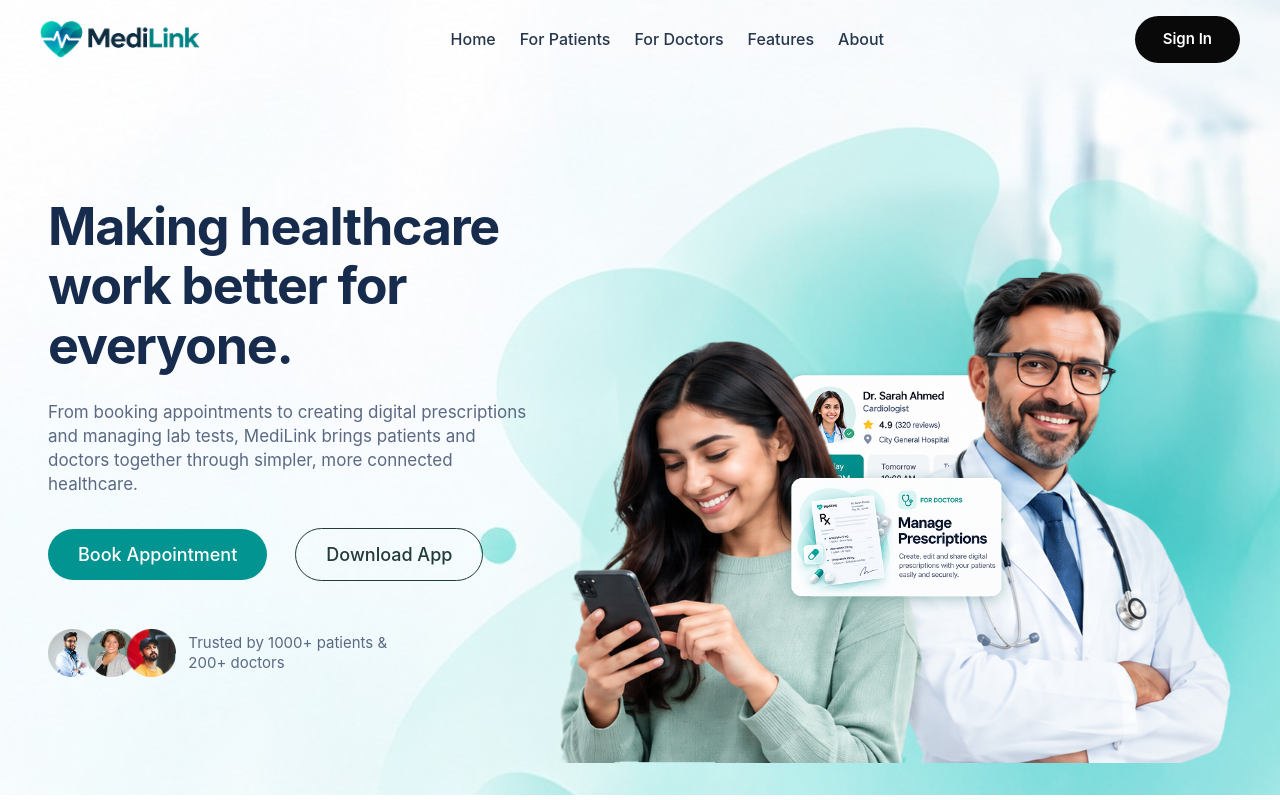
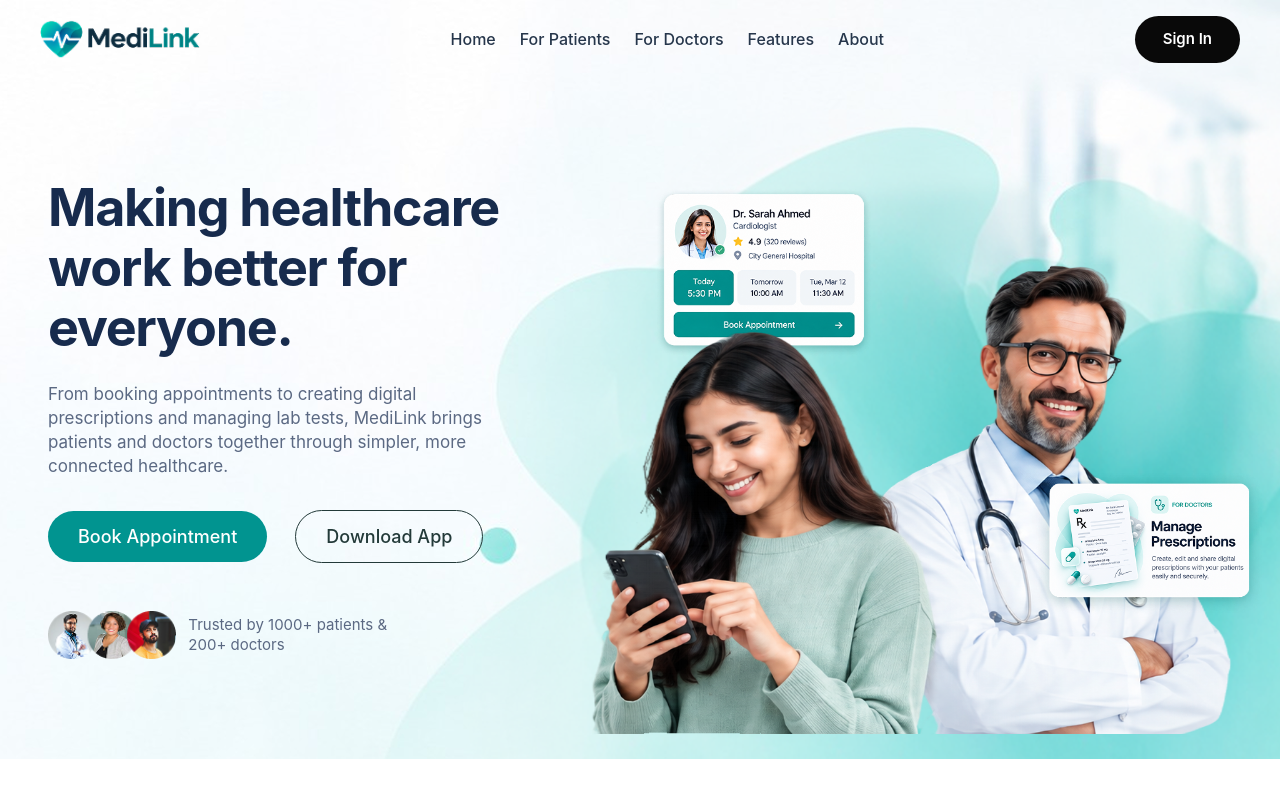
Before and after one commit to devjahid1/krafti_Health, a React (Vite) app: page / in a window 1280 px wide. Shown: the top 800 px of the page. Built offline with nearby package versions, Linux system fonts and the light colour scheme.

Commit message:
small laptop device responsive

```diff
--- a/src/Components/Home_Components/BannerContext.jsx
+++ b/src/Components/Home_Components/BannerContext.jsx
@@ -43,30 +43,38 @@ const BannerContext = () => {
       </div>
 
       {/* Right Hero Images */}
-      <div className="relative mx-auto mt-10 flex w-full min-w-0 items-center justify-center  lg:w-[58%]">
+
+
+<div className="relative mx-auto mt-10 flex w-full min-w-0 items-center justify-center lg:w-[58%] lg:ml-0 xl:ml-[55px] 2xl:ml-[55px]">
 
   {/* Main DP Image */}
   <img
     src={dp}
     alt="MediLink doctor and patient"
-          className="relative z-10 h-auto w-full max-w-[420px] object-contain sm:max-w-[520px] md:max-w-[650px] lg:max-w-[560px] xl:max-w-[680px] 2xl:max-w-[857px] sm:mt-12 md:mt-14 lg:mt-[20px] xl:mt-[120px] 2xl:mt-[-24px] 2xl:ml-50"
+    className="relative z-10 h-auto w-full max-w-[420px] object-contain sm:max-w-[520px] md:max-w-[650px] lg:max-w-[560px] lg:mb-[-247px] xl:max-w-[680px] xl:mb-[-122px] 2xl:max-w-[857px] 2xl:mb-0 2xl:mt-[-20px]"
   />
 
   {/* Doctor Image */}
 <img
   src={doctor}
   alt="Doctor"
-          className="absolute  2xl:left-[21%] 2xl:top-[-18%] z-0 h-auto w-[34%] max-w-[304px] object-contain"
+  className="absolute z-0 h-auto w-[34%] max-w-[304px] object-contain
+  md:left-[5%] md:top-[-10%]
+  lg:left-[10%] lg:top-[-38%]
+  xl:left-[10%] xl:top-[-22%]
+  2xl:left-[15%] 2xl:top-[-19%]"
 />
 
   {/* Patient Image */}
   <img
     src={patient}
     alt="Patient"
-          className="absolute bottom-[24%] 2xl:right-[-10%] z-20 h-auto w-[36%] max-w-[327px] object-contain"
+    className="absolute z-20 h-auto w-[36%] max-w-[327px] object-contain lg:bottom-[-90%] lg:right-[-5%] xl:bottom-[-1%] xl:right-[-5%] 2xl:bottom-[25%] 2xl:right-[-1%]"
   />
 
 </div>
+
+
     </section>
   );
 };
```
Lines whose indentation alone changed are shown as unchanged.
